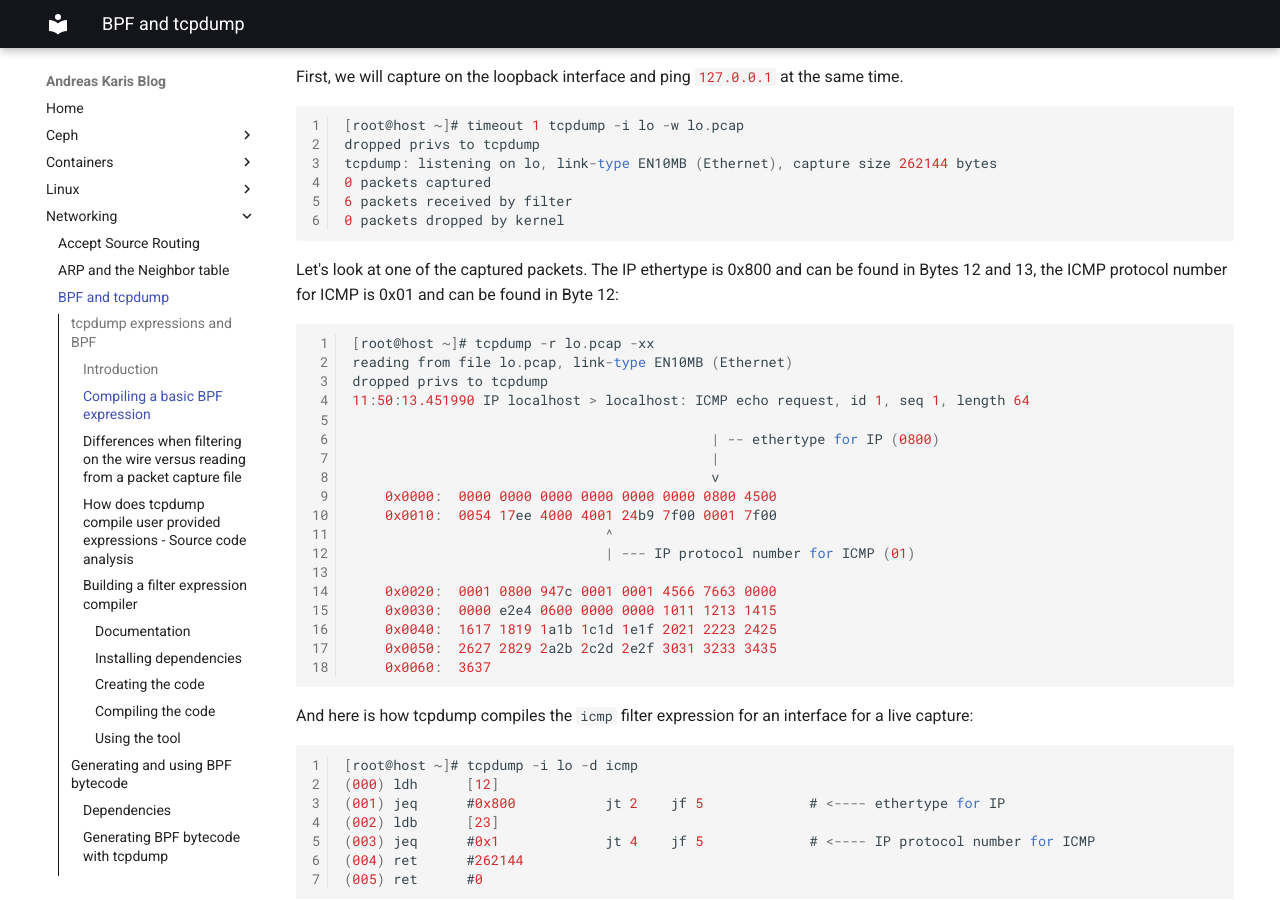
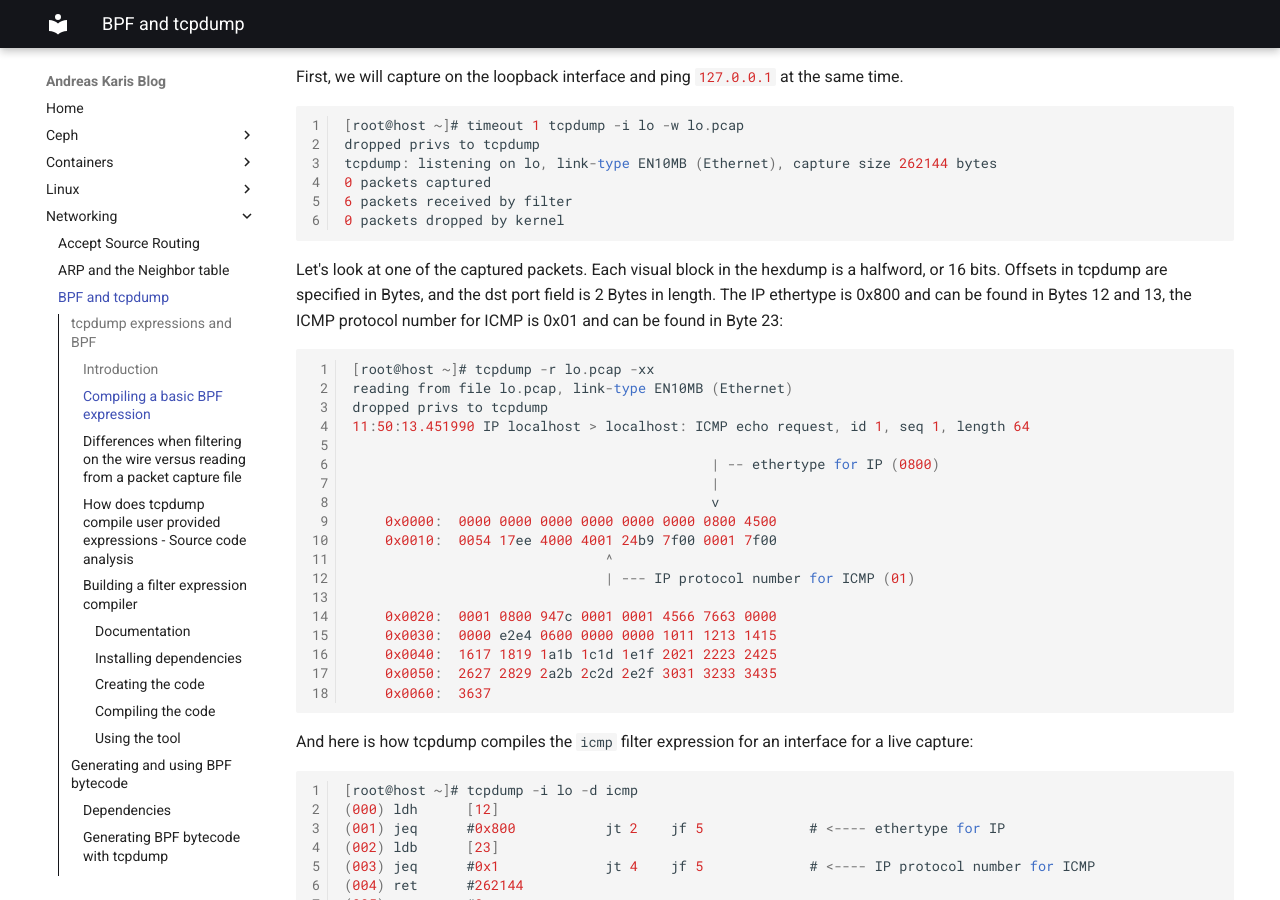
Before and after one commit to andreaskaris/blog, an MkDocs documentation site: the page built from docs/networking/bpf-and-tcpdump.md, in a window 1280 px wide and 900 px high, scrolled down 681 px. Built offline with MkDocs 1.6.1 and Material for MkDocs 9.7.7, drawn with Linux system fonts in a browser that asks for light colours; some of the changed text lies outside the part shown.

Commit message:
bpf-tcpdump-fix-part-8
Signed-off-by: Andreas Karis <ak.karis@gmail.com>

```diff
--- a/docs/networking/bpf-and-tcpdump.md
+++ b/docs/networking/bpf-and-tcpdump.md
@@ -20,8 +20,8 @@ tcpdump: listening on lo, link-type EN10MB (Ethernet), capture size 262144 bytes
 0 packets dropped by kernel
 ~~~
 
-Let's look at one of the captured packets. The IP ethertype is 0x800 and can be found in Bytes 12 and 13, the ICMP
-protocol number for ICMP is 0x01 and can be found in Byte 12:
+Let's look at one of the captured packets. Each visual block in the hexdump is a halfword, or 16 bits. Offsets in tcpdump are specified in Bytes, and the dst port field is 2 Bytes in length.
+The IP ethertype is 0x800 and can be found in Bytes 12 and 13, the ICMP protocol number for ICMP is 0x01 and can be found in Byte 23:
 ~~~
 [root@host ~]# tcpdump -r lo.pcap -xx
 reading from file lo.pcap, link-type EN10MB (Ethernet)
@@ -656,7 +656,7 @@ reading from file test.pcap, link-type EN10MB (Ethernet), snapshot length 262144
 	0x0030:  51b3 2c75
 ~~~
 
-We want to identify all packets with a dst port of `8080` (or `0x1f90` in hex notation). Each visual block in the hexdump is a half word, or 16 bits. Offsets in tcpdump are specified in Bytes, and the dst port field is 2 Bytes in lenght. We are looking for half word 11, or Bytes 22 and 23. The tcpdump expression would hence be:
+We want to identify all packets with a dst port of `8080` (or `0x1f90` in hex notation). We are looking for halfword 11, or Bytes 22 and 23. The tcpdump expression would hence be:
 ~~~
 ether[22:2] == 0x1f90
 ~~~
```
